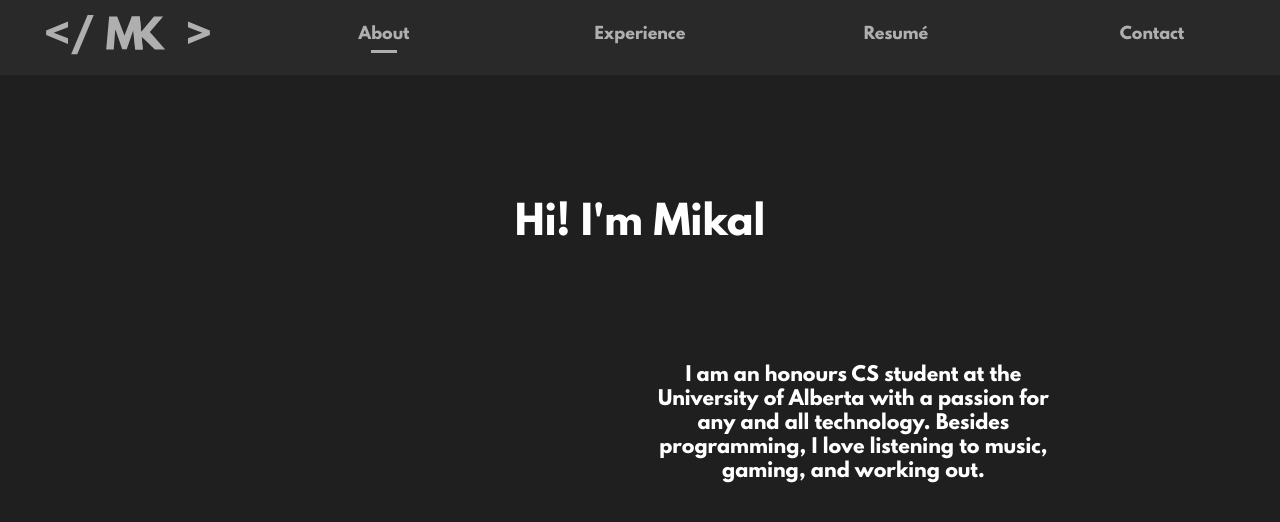
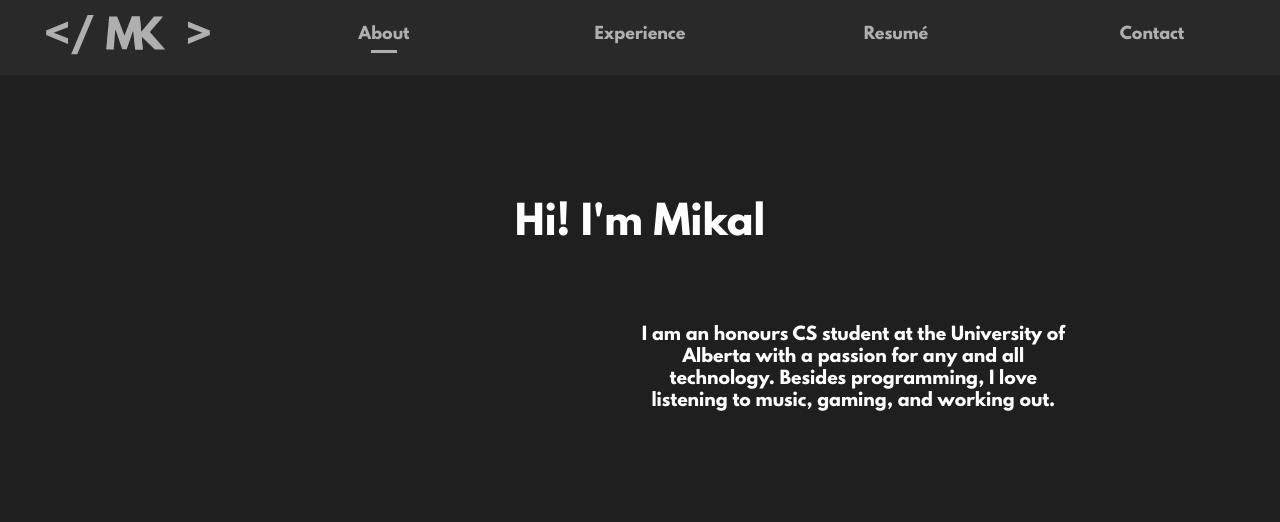
Before and after one commit to MrJacobEisner/MikalsPortfolio, a React (Create React App) app: page / in a window 1280 px wide. Shown: the top 522 px of the page. Built offline with nearby package versions, Linux system fonts and the light colour scheme.

Commit message:
created base hyperlinks for contact-logos

```diff
--- a/src/App.scss
+++ b/src/App.scss
@@ -64,21 +64,24 @@
     background-color: $dark-grey;
     display: grid;
     grid-template-columns: repeat(3, 1fr);
-    grid-template-rows: repeat(5, 1fr);
+    grid-template-rows: min-content repeat(4, 1fr);
     width: 100vw;
 
     .greeting {
         text-align: center;
         margin-top: 125px;
-        // margin-left: 5%;
+        margin-left: 0%;
+        margin-left: 0%;
+
         grid-column-start: 1;
         grid-column-end: 4;
         display: grid;
         grid-template-rows: 1;
-        grid-template-columns: 1fr 0.4fr 1fr;
+        grid-template-columns: 1fr 0.55fr 1fr;
         font-size: calc(11px + 2.2vw);
         color: $font-dark-grey;
         white-space: nowrap;
+        height: fit-content;
 
         #endingGreeting{
             transition: opacity calc($greeting-fade-time / 2);
@@ -96,7 +99,8 @@
         grid-row: 2;
         grid-column-start: 2;
         grid-column-end: 4;
-        font-size: larger;
+        // font-size: larger;
+        font-size: calc(11px + 0.5vw);;
         width: 50%;
         margin-top: 75px;
         margin-left: 25%;
@@ -122,7 +126,9 @@ footer {
             margin-left: 30px;
             height: 65px;
             width: 65px;
+            cursor: pointer;
             fill: $font-grey;
+
         }
     }
 }
--- a/src/App.tsx
+++ b/src/App.tsx
@@ -1,10 +1,9 @@
 import { ReactComponent as Logo } from "./images/logo.svg";
-// import githubLogo from "./images/github-logo.png";
 import { ReactComponent as GithubLogo } from "./images/github.svg";
 import { ReactComponent as EmailIcon } from "./images/email.svg";
+import * as helpers from "./helpers";
 import "./globals.ts";
 import "./App.scss";
-// import variables from "./variables.module.scss";
 import * as animations from "./animations";
 
 function App() {
@@ -43,12 +42,24 @@ function App() {
                     I am an honours CS student at the University of Alberta with a passion for any and all technology. Besides
                     programming, I love listening to music, gaming, and working out.
                 </p>
+
+                <p className="experience-p"></p>
             </main>
             {/* Footer */}
             <footer>
                 <div className="contact-info">
-                    <GithubLogo className="contact-logos" />
-                    <EmailIcon className="contact-logos" />
+                    <GithubLogo
+                        className="contact-logos"
+                        onClick={() => {
+                            helpers.openUrl("https://github.com/MikalKotadia");
+                        }}
+                    />
+                    <EmailIcon
+                        className="contact-logos"
+                        onClick={() => {
+                            helpers.openUrl("mailto:mikal.m.kotadia@gmail.com");
+                        }}
+                    />
                 </div>
             </footer>
         </div>
--- a/src/animations.scss
+++ b/src/animations.scss
@@ -8,5 +8,4 @@
 
 .fade {
     opacity: 0 !important;
-    // transition: opacity 0.5s;
 }
--- /dev/null
+++ b/src/helpers.ts
@@ -0,0 +1,3 @@
+export function openUrl(url: string){
+    window.open(url, "_blank")?.focus()
+}
```
